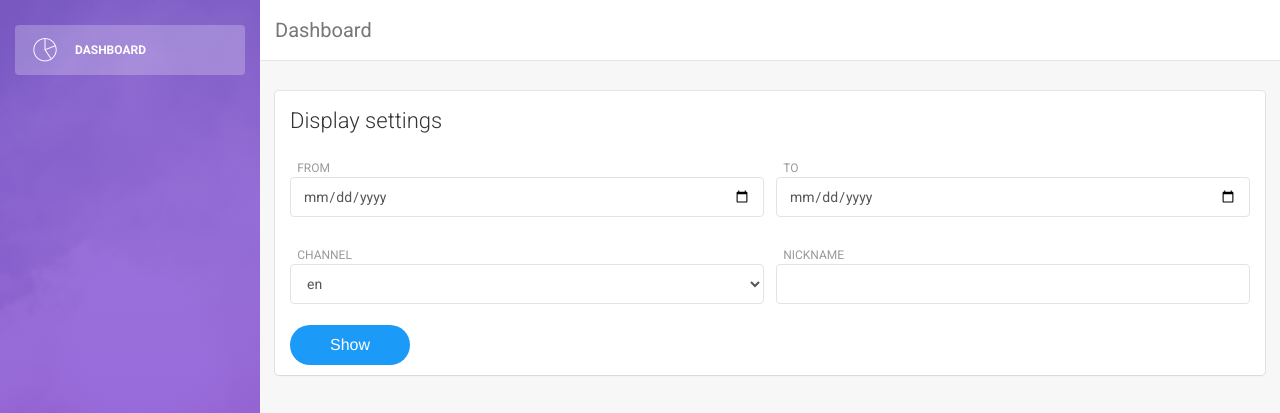
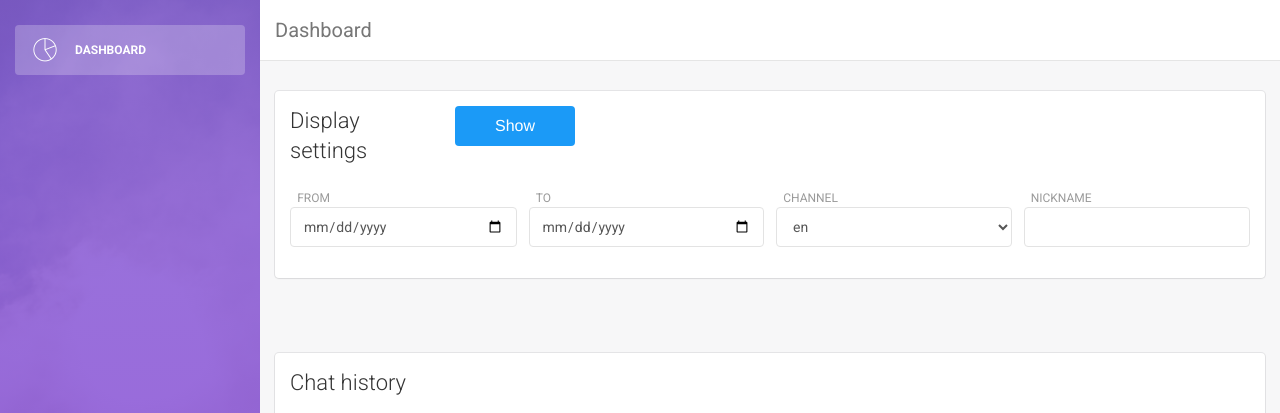
Before and after one commit to 30mb1/Chat-parser, a Flask app: page / in a window 1280 px wide. Shown: the top 413 px of the page. Run offline with Flask 2, Linux system fonts and the light colour scheme; data that the repository does not hold is empty; some libraries are stand-ins or nearby versions.

Commit message:
form size reduced

```diff
--- a/app/templates/index.html
+++ b/app/templates/index.html
@@ -57,30 +57,37 @@
             <div class="container-fluid">
                 <div class="row">
                     <div class="card ">
-                        <div class="header">
-                            <h4 class="title">Display settings</h4>
+                        <div class="row">
+                            <div class="header">
+                                <div class="col-md-2">
+                                    <h4 class="title">Display settings</h4>
+                                </div>
+                                <div class="col-md-10">
+                                    {{ form.submit(class="button button-rounded button-primary", value="Show", form="form1") }}
+                                </div>
+                            </div>
                         </div>
+
+
                         {% from "/macros.html" import render_field %}
                         <div class="content">
-                            <form action="index" method="post">
+                            <form action="index" method="post" id="form1">
                                 {{ form.csrf_token }}
                                 <div class="row">
-                                    <div class="col-md-6">
+                                    <div class="col-md-3">
                                         {{ render_field(form.from_date, class="form-control", placeholder="2017-01-01") }}
                                     </div>
-                                    <div class="col-md-6">
+                                    <div class="col-md-3">
                                         {{ render_field(form.to_date, class="form-control", placeholder="2017-02-02") }}
                                     </div>
-                                </div>
-                                <div class="row">
-                                    <div class="col-md-6">
+                                    <div class="col-md-3">
                                         {{ render_field(form.channel, class="form-control")}}
                                     </div>
-                                    <div class="col-md-6">
+                                    <div class="col-md-3">
                                         {{ render_field(form.nickname, class="form-control")}}
                                     </div>
                                 </div>
-                                {{ form.submit(class="button button-pill button-primary", value="Show") }}
+
                             </form>
                         </div>
                     </div>
```
